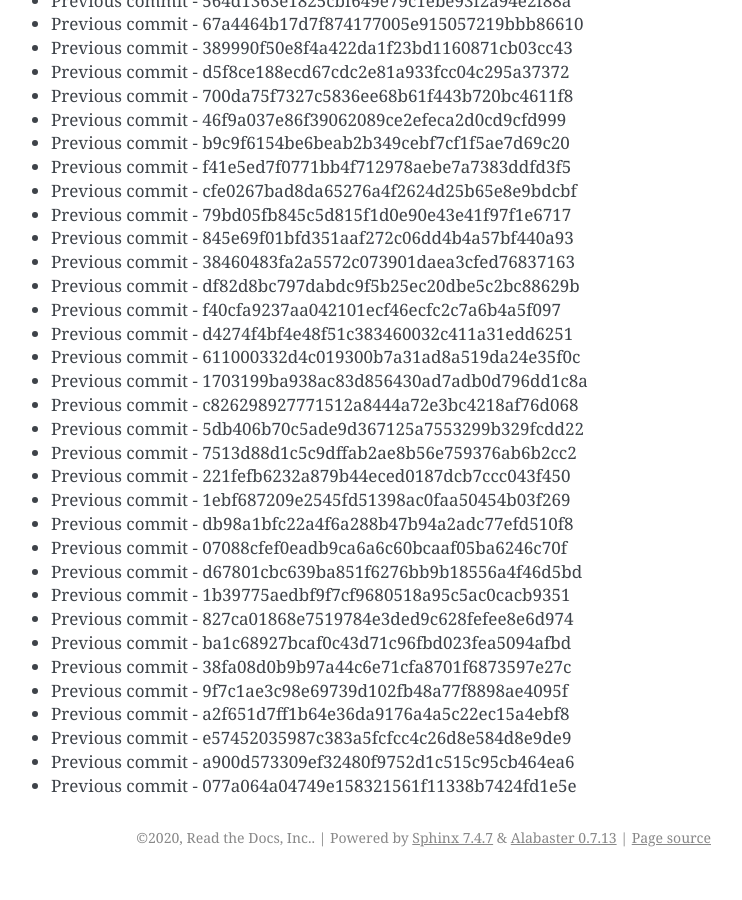
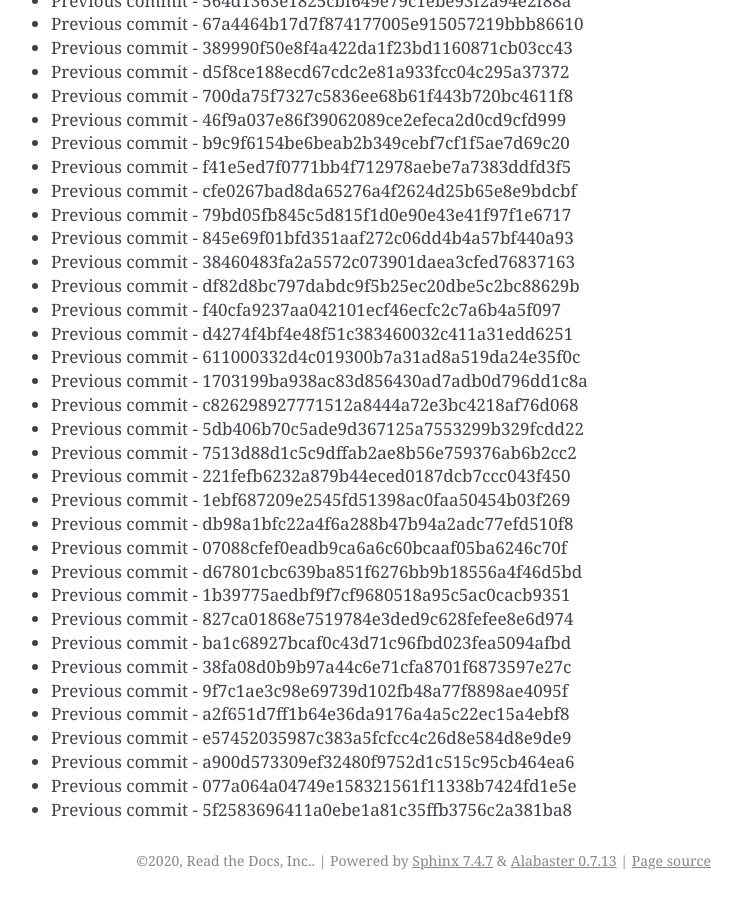
Before and after one commit to readthedocs/rtd-git-stresstest, a Sphinx documentation site: the page built from docs/updates.rst, in a window 1280 px wide and 900 px high, scrolled down 34280 px. Shown: the whole window, without its empty margins (399-1141 px from the left). Built offline with Sphinx 7.4.7, drawn with Linux system fonts in a browser that asks for light colours; before the commit the page ends 35157 px from its top, so only the background shows below that.

Commit message:
Generating commit from previous: 5f2583696411a0ebe1a81c35ffb3756c2a381ba8

```diff
--- a/docs/updates.rst
+++ b/docs/updates.rst
@@ -1472,3 +1472,4 @@ It can be tested for any performance characteristics.
 * Previous commit - e57452035987c383a5fcfcc4c26d8e584d8e9de9
 * Previous commit - a900d573309ef32480f9752d1c515c95cb464ea6
 * Previous commit - 077a064a04749e158321561f11338b7424fd1e5e
+* Previous commit - 5f2583696411a0ebe1a81c35ffb3756c2a381ba8
```
